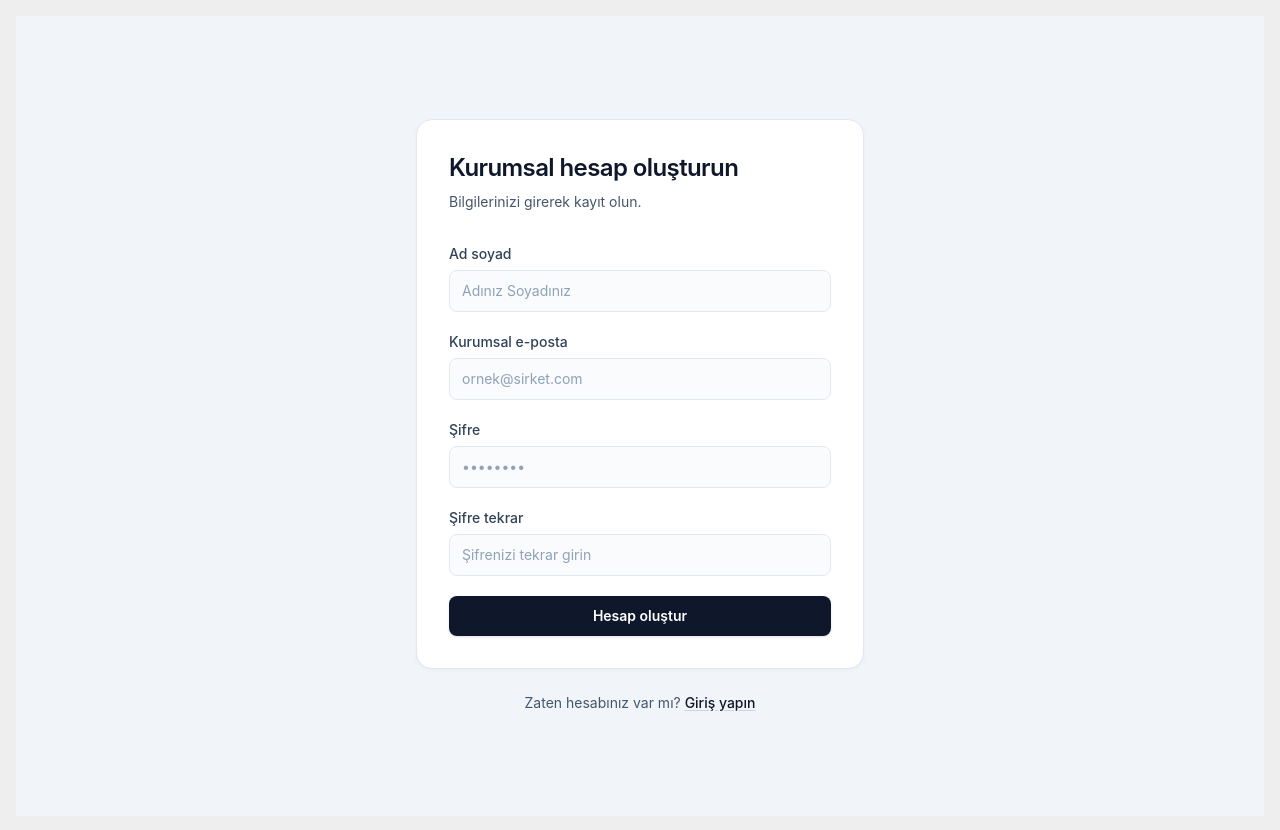
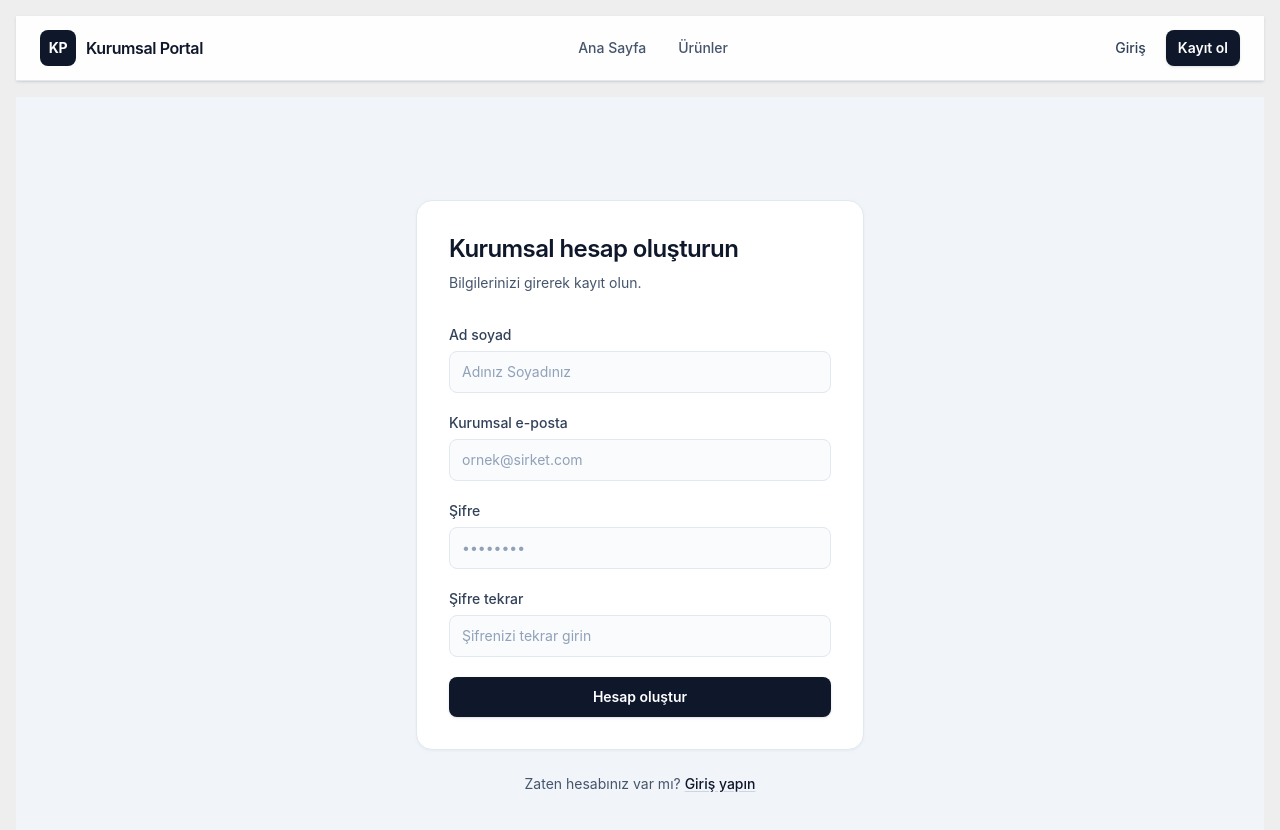
Before and after one commit to eminbasbayan/26-1-rb, a React (Vite) app: page /register in a window 1280 px wide. Shown: the top 830 px of the page. Built offline with nearby package versions, Linux system fonts and the light colour scheme.

Commit message:
header component eklendi

```diff
--- a/src/App.jsx
+++ b/src/App.jsx
@@ -4,6 +4,7 @@ import HomePage from './pages/HomePage';
 import LoginPage from './pages/LoginPage';
 import ProductsPage from './pages/ProductsPage';
 import RegisterPage from './pages/RegisterPage';
+import Header from "./components/Layout/Header";
 
 const router = createBrowserRouter([
   {
@@ -27,7 +28,10 @@ const router = createBrowserRouter([
 function App() {
   return (
     <div className='p-4'>
-      <RouterProvider router={router} />
+      <Header />
+      <main className='main-content py-4'>
+        <RouterProvider router={router} />
+      </main>
     </div>
   );
 }
--- /dev/null
+++ b/src/components/Layout/Header.jsx
@@ -0,0 +1,54 @@
+function Header() {
+  const navClassName =
+    "rounded-md px-3 py-2 text-sm font-medium text-slate-600 transition-colors hover:bg-slate-100 hover:text-slate-900";
+
+  return (
+    <header className="sticky top-0 z-50 border-b border-slate-200 bg-white/95 shadow-sm backdrop-blur-sm supports-backdrop-filter:bg-white/90">
+      <div className="mx-auto flex h-14 max-w-7xl items-center justify-between gap-4 px-4 sm:h-16 sm:px-6">
+        <a
+          href="/"
+          className="flex shrink-0 items-center gap-2.5 text-slate-900 no-underline"
+        >
+          <span
+            className="flex h-9 w-9 items-center justify-center rounded-lg bg-slate-900 text-sm font-bold tracking-tight text-white"
+            aria-hidden
+          >
+            KP
+          </span>
+          <span className="hidden text-base font-semibold tracking-tight sm:inline">
+            Kurumsal Portal
+          </span>
+        </a>
+
+        <nav
+          className="flex flex-1 items-center justify-end gap-1 sm:justify-center sm:gap-2"
+          aria-label="Ana menü"
+        >
+          <a href="/" className={navClassName}>
+            Ana Sayfa
+          </a>
+          <a href="/products" className={navClassName}>
+            Ürünler
+          </a>
+        </nav>
+
+        <div className="flex shrink-0 items-center gap-2">
+          <a
+            href="/login"
+            className="rounded-lg px-3 py-2 text-sm font-medium text-slate-700 transition hover:bg-slate-100 hover:text-slate-900"
+          >
+            Giriş
+          </a>
+          <a
+            href="/register"
+            className="rounded-lg bg-slate-900 px-3 py-2 text-sm font-semibold text-white shadow-sm transition hover:bg-slate-800 focus:outline-none focus:ring-2 focus:ring-slate-900 focus:ring-offset-2"
+          >
+            Kayıt ol
+          </a>
+        </div>
+      </div>
+    </header>
+  );
+}
+
+export default Header;
--- a/src/components/Products/Products.jsx
+++ b/src/components/Products/Products.jsx
@@ -18,7 +18,6 @@ function Products() {
 
   return (
     <div className="products">
-      <h2>Products Component</h2>
       <AddProductForm
         addNewProduct={(newProduct) =>
           dispatch({ type: 'ADD_NEW_PRODUCTS', newProduct })
--- a/src/pages/ProductsPage.jsx
+++ b/src/pages/ProductsPage.jsx
@@ -4,7 +4,6 @@ import Products from '../components/Products/Products'
 const ProductsPage = () => {
   return (
     <div className='products-page'>
-        <h1>ProductsPage Component</h1>
         <Products />
     </div>
   )
```
